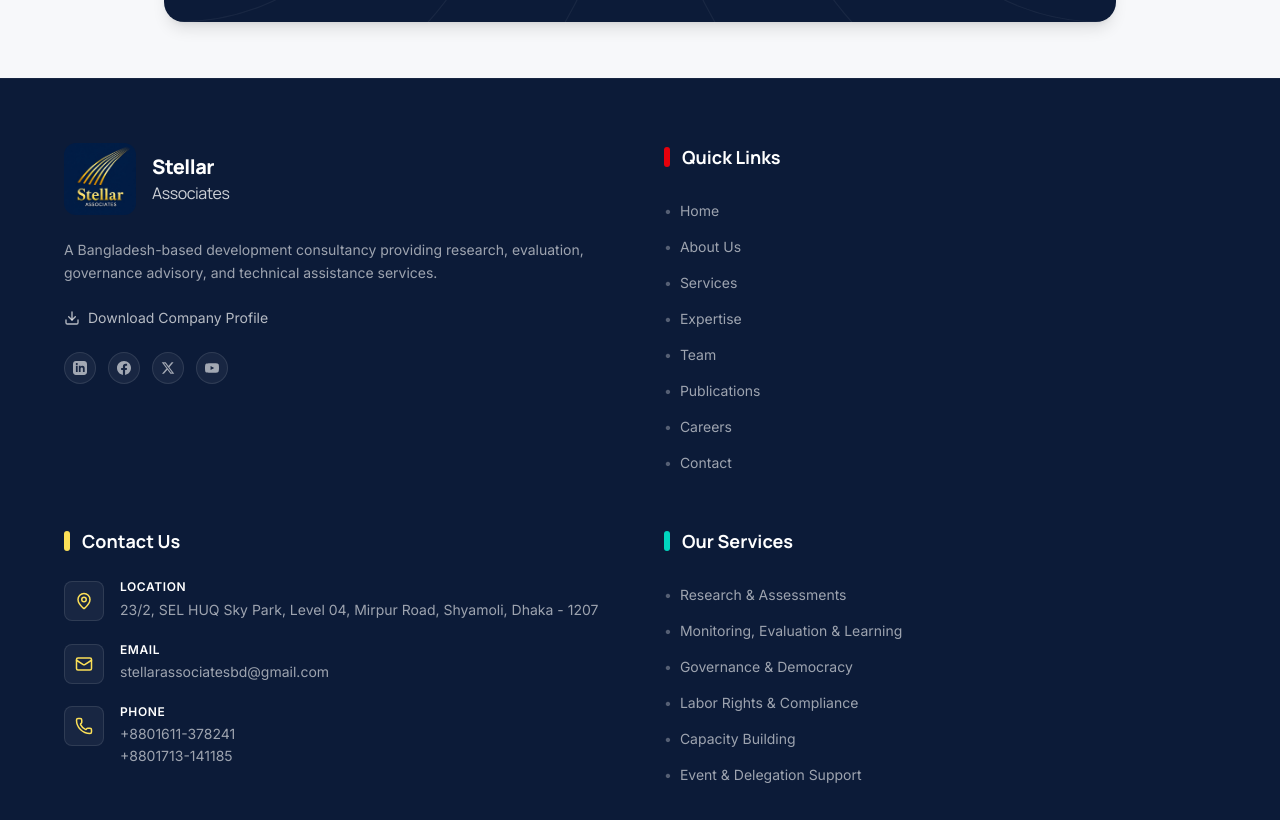
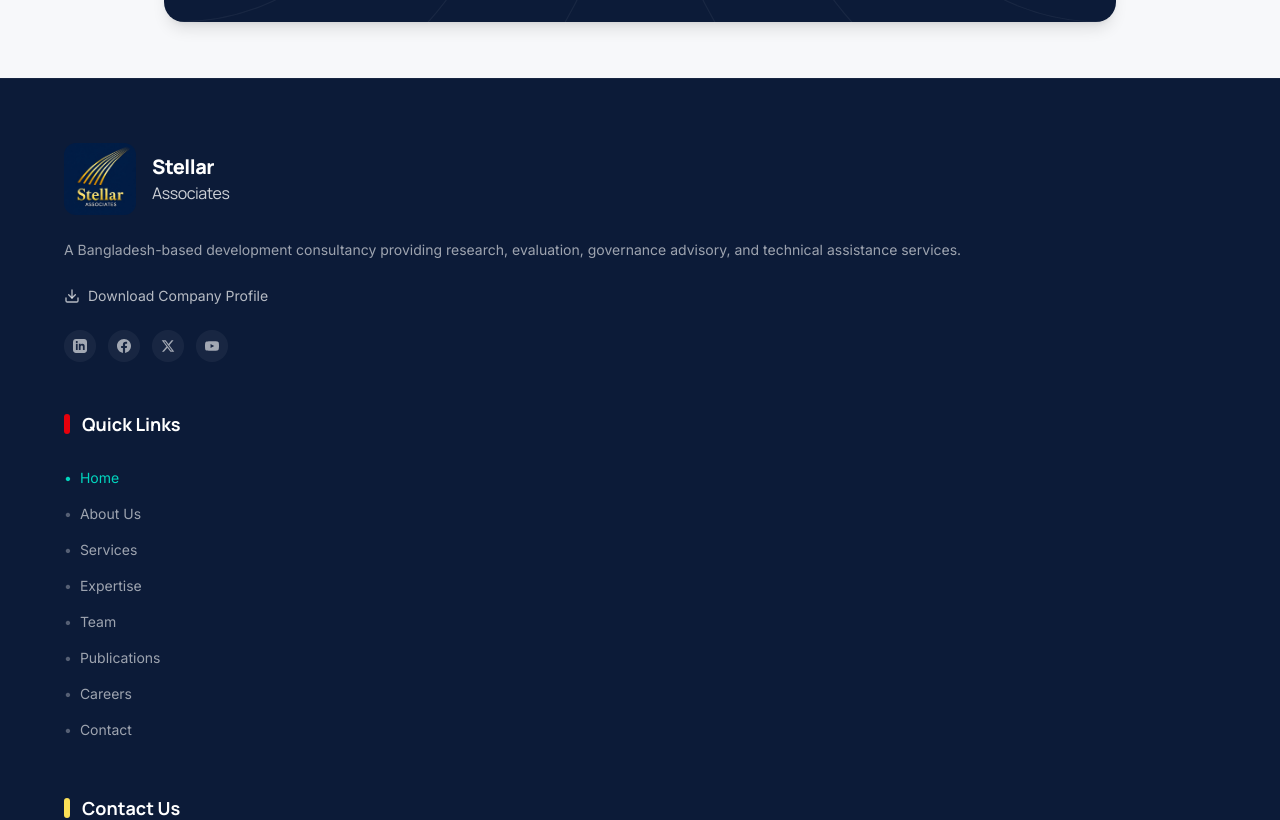
Before and after one commit to 4dn4n4n1k/stellar, a Next.js app: page / in a window 1280 px wide. Shown: the part 5350-6170 px from the top of the page. Built offline with nearby package versions, Linux system fonts and the light colour scheme; no server answers.

Commit message:
feat: add responsive desktop and mobile footer components

```diff
--- a/src/components/layout/Footer.tsx
+++ b/src/components/layout/Footer.tsx
@@ -1,5 +1,8 @@
+"use client";
+
 import Link from "next/link";
 import Image from "next/image";
+import { usePathname } from "next/navigation";
 import { navLinks, siteConfig } from "@/lib/data";
 import {
   Mail,
@@ -10,6 +13,8 @@ import {
 import MobileFooter from "@/components/layout/MobileFooter";
 
 export default function Footer() {
+  const pathname = usePathname();
+
   return (
     <>
       {/* Mobile Footer (≤767px) */}
@@ -21,9 +26,9 @@ export default function Footer() {
       <footer className="hidden md:block bg-navy-950 text-white border-t border-white/5">
       {/* Main Footer */}
       <div className="max-w-[1200px] mx-auto px-4 sm:px-6 lg:px-8 py-12 md:py-16">
-        <div className="grid grid-cols-1 md:grid-cols-2 lg:grid-cols-4 gap-10 sm:gap-12 lg:gap-8">
+        <div className="grid grid-cols-1 md:grid-cols-2 lg:grid-cols-12 gap-10 sm:gap-12 lg:gap-8">
           {/* Brand Column */}
-          <div>
+          <div className="lg:col-span-3">
             <Link href="/" className="flex items-center gap-4 mb-6 group">
               <Image
                 src="/logo.webp"
@@ -50,7 +55,7 @@ export default function Footer() {
               <a
                 href="/stellar-profile.pdf"
                 download
-                className="inline-flex items-center gap-2 text-sm text-white/70 hover:text-white transition-colors duration-180 focus-visible:ring-2 focus-visible:ring-teal-400 focus-visible:outline-none"
+                className="inline-flex items-center gap-2 text-sm text-white/70 hover:text-teal-400 transition-colors duration-180 focus-visible:ring-2 focus-visible:ring-teal-400 focus-visible:outline-none"
               >
                 <Download size={16} />
                 Download Company Profile
@@ -63,7 +68,7 @@ export default function Footer() {
                 href="https://linkedin.com"
                 target="_blank"
                 rel="noopener noreferrer"
-                className="w-8 h-8 rounded-full bg-white/5 hover:bg-white/10 border border-white/10 flex items-center justify-center text-white/60 hover:text-white transition-all duration-180 focus-visible:ring-2 focus-visible:ring-teal-400 focus-visible:outline-none"
+                className="w-8 h-8 rounded-full bg-white/5 hover:bg-white/10 flex items-center justify-center text-white/60 hover:text-white transition-all duration-180 focus-visible:ring-2 focus-visible:ring-teal-400 focus-visible:outline-none"
               >
                 <svg className="w-3.5 h-3.5 fill-current" viewBox="0 0 24 24">
                   <path d="M19 0h-14c-2.761 0-5 2.239-5 5v14c0 2.761 2.239 5 5 5h14c2.762 0 5-2.239 5-5v-14c0-2.761-2.238-5-5-5zm-11 19h-3v-11h3v11zm-1.5-12.268c-.966 0-1.75-.779-1.75-1.75s.784-1.75 1.75-1.75 1.75.779 1.75 1.75-.784 1.75-1.75 1.75zm13.5 12.268h-3v-5.604c0-3.368-4-3.113-4 0v5.604h-3v-11h3v1.765c1.396-2.586 7-2.777 7 2.476v6.759z" />
@@ -73,7 +78,7 @@ export default function Footer() {
                 href="https://facebook.com"
                 target="_blank"
                 rel="noopener noreferrer"
-                className="w-8 h-8 rounded-full bg-white/5 hover:bg-white/10 border border-white/10 flex items-center justify-center text-white/60 hover:text-white transition-all duration-180 focus-visible:ring-2 focus-visible:ring-teal-400 focus-visible:outline-none"
+                className="w-8 h-8 rounded-full bg-white/5 hover:bg-white/10 flex items-center justify-center text-white/60 hover:text-white transition-all duration-180 focus-visible:ring-2 focus-visible:ring-teal-400 focus-visible:outline-none"
               >
                 <svg className="w-3.5 h-3.5 fill-current" viewBox="0 0 24 24">
                   <path d="M24 12.073c0-6.627-5.373-12-12-12s-12 5.373-12 12c0 5.99 4.388 10.954 10.125 11.854v-8.385H7.078v-3.47h3.047V9.43c0-3.007 1.792-4.669 4.533-4.669 1.312 0 2.686.235 2.686.235v2.953H15.83c-1.491 0-1.956.925-1.956 1.874v2.25h3.328l-.532 3.47h-2.796v8.385C19.612 23.027 24 18.062 24 12.073z" />
@@ -83,7 +88,7 @@ export default function Footer() {
                 href="https://twitter.com"
                 target="_blank"
                 rel="noopener noreferrer"
-                className="w-8 h-8 rounded-full bg-white/5 hover:bg-white/10 border border-white/10 flex items-center justify-center text-white/60 hover:text-white transition-all duration-180 focus-visible:ring-2 focus-visible:ring-teal-400 focus-visible:outline-none"
+                className="w-8 h-8 rounded-full bg-white/5 hover:bg-white/10 flex items-center justify-center text-white/60 hover:text-white transition-all duration-180 focus-visible:ring-2 focus-visible:ring-teal-400 focus-visible:outline-none"
               >
                 <svg className="w-3.5 h-3.5 fill-current" viewBox="0 0 24 24">
                   <path d="M18.244 2.25h3.308l-7.227 8.26 8.502 11.24H16.17l-5.214-6.817L4.99 21.75H1.68l7.73-8.835L1.254 2.25H8.08l4.713 6.231zm-1.161 17.52h1.833L7.084 4.126H5.117z" />
@@ -93,7 +98,7 @@ export default function Footer() {
                 href="https://youtube.com"
                 target="_blank"
                 rel="noopener noreferrer"
-                className="w-8 h-8 rounded-full bg-white/5 hover:bg-white/10 border border-white/10 flex items-center justify-center text-white/60 hover:text-white transition-all duration-180 focus-visible:ring-2 focus-visible:ring-teal-400 focus-visible:outline-none"
+                className="w-8 h-8 rounded-full bg-white/5 hover:bg-white/10 flex items-center justify-center text-white/60 hover:text-white transition-all duration-180 focus-visible:ring-2 focus-visible:ring-teal-400 focus-visible:outline-none"
               >
                 <svg className="w-3.5 h-3.5 fill-current" viewBox="0 0 24 24">
                   <path d="M23.498 6.163c-.272-1.018-1.074-1.819-2.091-2.091C19.56 3.75 12 3.75 12 3.75s-7.56 0-9.407.522c-1.017.272-1.819 1.073-2.091 2.091C0 8.01 0 12 0 12s0 3.99.502 5.837c.272 1.018 1.074 1.819 2.091 2.091C4.44 20.25 12 20.25 12 20.25s7.56 0 9.407-.522c1.017-.272 1.819-1.073 2.091-2.091C24 15.99 24 12 24 12s0-3.99-.502-5.837zM9.545 15.568V8.432L15.818 12l-6.273 3.568z" />
@@ -103,7 +108,7 @@ export default function Footer() {
           </div>
 
           {/* Quick Links Column */}
-          <div>
+          <div className="lg:col-span-2">
             <div className="flex items-center gap-3 mb-6">
               <span className="w-1.5 h-5 rounded-full bg-red-600 block shrink-0" />
               <h3 className="text-white font-bold text-lg font-heading">
@@ -111,21 +116,24 @@ export default function Footer() {
               </h3>
             </div>
             <nav className="flex flex-col gap-1">
-              {navLinks.map((link) => (
+              {navLinks.map((link) => {
+                const isActive = pathname === link.href || (link.href !== '/' && pathname?.startsWith(link.href));
+                return (
                   <Link
                     key={link.href}
                     href={link.href}
-                  className="text-white/60 hover:text-white transition-colors duration-180 text-sm flex items-center gap-2 group py-1.5 focus-visible:ring-2 focus-visible:ring-teal-400 focus-visible:outline-none"
+                    className={`transition-colors duration-180 text-sm flex items-center gap-2 group py-1.5 focus-visible:ring-2 focus-visible:ring-teal-400 focus-visible:outline-none ${isActive ? 'text-teal-400' : 'text-white/60 hover:text-teal-400'}`}
                   >
-                  <span className="text-white/30 group-hover:text-teal-400 transition-colors duration-180">•</span>
+                    <span className={`transition-colors duration-180 ${isActive ? 'text-teal-400' : 'text-white/30 group-hover:text-teal-400'}`}>•</span>
                     {link.label}
                   </Link>
-              ))}
+                );
+              })}
             </nav>
           </div>
 
           {/* Contact Us Column */}
-          <div>
+          <div className="lg:col-span-4">
             <div className="flex items-center gap-3 mb-6">
               <span className="w-1.5 h-5 rounded-full bg-[#fce057] block shrink-0" />
               <h3 className="text-white font-bold text-lg font-heading">
@@ -135,14 +143,14 @@ export default function Footer() {
             <div className="flex flex-col gap-5">
               {/* Location */}
               <div className="flex items-start gap-4">
-                <div className="w-10 h-10 rounded-[8px] bg-white/5 border border-white/10 flex items-center justify-center shrink-0 mt-0.5">
+                <div className="w-10 h-10 rounded-[8px] bg-white/5 flex items-center justify-center shrink-0 mt-0.5">
                   <MapPin size={18} className="text-[#fce057]" />
                 </div>
                 <div>
-                  <p className="text-white text-xs font-semibold uppercase tracking-wider mb-1">
+                  <p className="text-white text-xs font-bold uppercase tracking-wider mb-1">
                     Location
                   </p>
-                  <p className="text-white/60 text-sm leading-relaxed">
+                  <p className="text-white/60 text-sm leading-relaxed max-w-[250px]">
                     {siteConfig.address}
                   </p>
                 </div>
@@ -153,11 +161,11 @@ export default function Footer() {
                 href={`mailto:${siteConfig.email}`}
                 className="flex items-start gap-4 group focus-visible:ring-2 focus-visible:ring-teal-400 focus-visible:outline-none rounded-lg"
               >
-                <div className="w-10 h-10 rounded-[8px] bg-white/5 border border-white/10 flex items-center justify-center shrink-0 group-hover:bg-white/10 transition-colors duration-180 mt-0.5">
+                <div className="w-10 h-10 rounded-[8px] bg-white/5 flex items-center justify-center shrink-0 group-hover:bg-white/10 transition-colors duration-180 mt-0.5">
                   <Mail size={18} className="text-[#fce057]" />
                 </div>
                 <div>
-                  <p className="text-white text-xs font-semibold uppercase tracking-wider mb-1">
+                  <p className="text-white text-xs font-bold uppercase tracking-wider mb-1">
                     Email
                   </p>
                   <p className="text-white/60 text-sm group-hover:text-white transition-colors duration-180">
@@ -168,11 +176,11 @@ export default function Footer() {
 
               {/* Phone */}
               <div className="flex items-start gap-4">
-                <div className="w-10 h-10 rounded-[8px] bg-white/5 border border-white/10 flex items-center justify-center shrink-0 mt-0.5">
+                <div className="w-10 h-10 rounded-[8px] bg-white/5 flex items-center justify-center shrink-0 mt-0.5">
                   <Phone size={18} className="text-[#fce057]" />
                 </div>
                 <div>
-                  <p className="text-white text-xs font-semibold uppercase tracking-wider mb-1">
+                  <p className="text-white text-xs font-bold uppercase tracking-wider mb-1">
                     Phone
                   </p>
                   <div className="flex flex-col gap-0.5">
@@ -192,7 +200,7 @@ export default function Footer() {
           </div>
 
           {/* Our Services Column */}
-          <div>
+          <div className="lg:col-span-3">
             <div className="flex items-center gap-3 mb-6">
               <span className="w-1.5 h-5 rounded-full bg-teal-400 block shrink-0" />
               <h3 className="text-white font-bold text-lg font-heading">
@@ -211,7 +219,7 @@ export default function Footer() {
                 <Link
                   key={service}
                   href="/services"
-                  className="text-white/60 hover:text-white transition-colors duration-180 text-sm flex items-center gap-2 group py-1.5 focus-visible:ring-2 focus-visible:ring-teal-400 focus-visible:outline-none"
+                  className="text-white/60 hover:text-teal-400 transition-colors duration-180 text-sm flex items-center gap-2 group py-1.5 focus-visible:ring-2 focus-visible:ring-teal-400 focus-visible:outline-none"
                 >
                   <span className="text-white/30 group-hover:text-teal-400 transition-colors duration-180">•</span>
                   {service}
```
Lines whose indentation alone changed are shown as unchanged.
